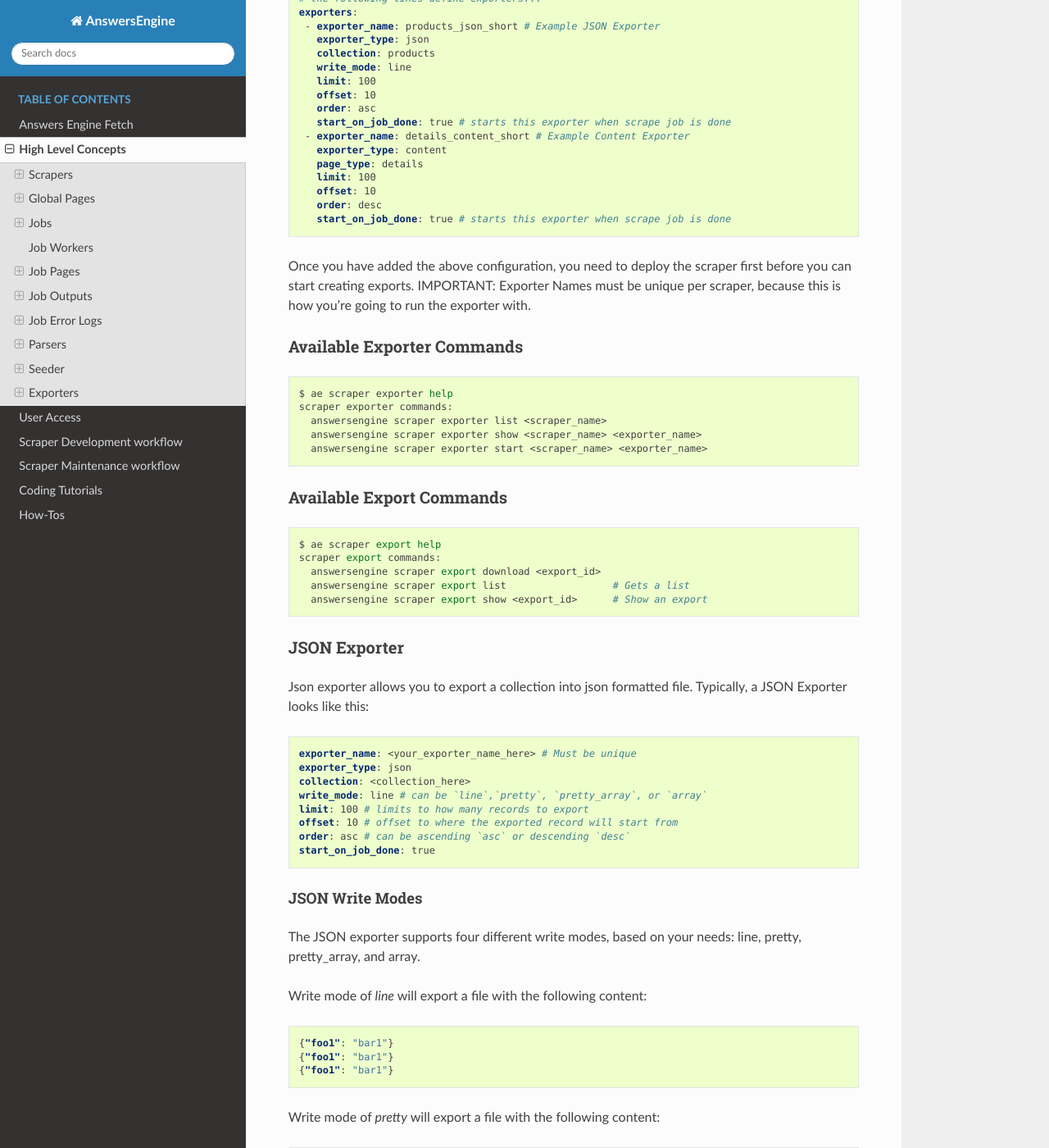
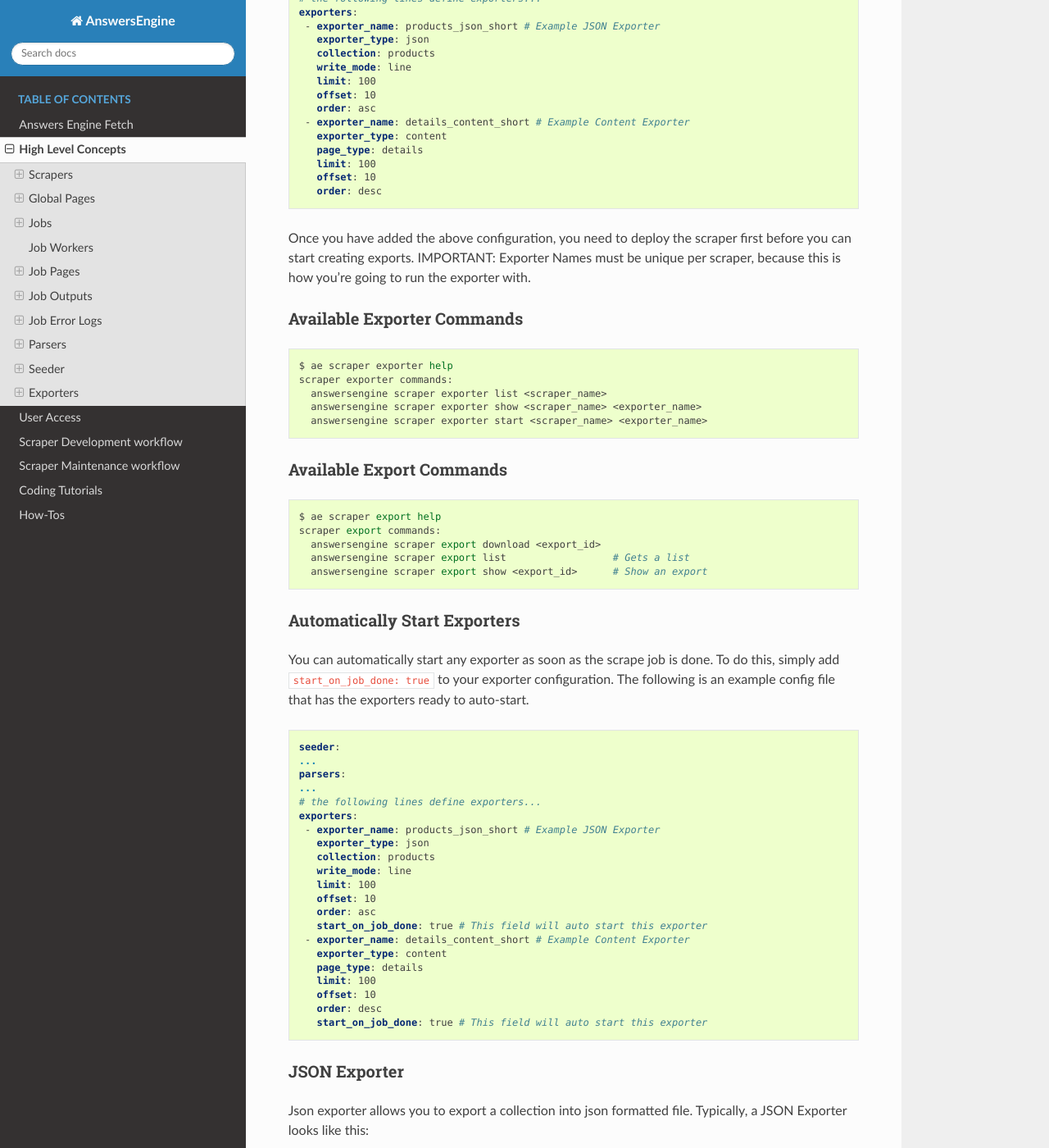
Before and after one commit to answersengine/documentations, a Sphinx documentation site: the page built from source/high_level.rst, in a window 1280 px wide and 1400 px high, scrolled down 6275 px. Shown: the whole window at 82% size. Built offline with Sphinx 7.4.7 and the Read the Docs theme 2.0.0, drawn with Linux system fonts in a browser that asks for light colours.

Commit message:
Updated with a better auto exporter section

```diff
--- a/source/high_level.rst
+++ b/source/high_level.rst
@@ -281,14 +281,12 @@ To add an exporter, you simply just add some lines of code under your `exporters
       limit: 100
       offset: 10
       order: asc
-      start_on_job_done: true # starts this exporter when scrape job is done
     - exporter_name: details_content_short # Example Content Exporter
       exporter_type: content
       page_type: details
       limit: 100
       offset: 10
       order: desc
-      start_on_job_done: true # starts this exporter when scrape job is done
 
 Once you have added the above configuration, you need to deploy the scraper first before you can start creating exports.
 IMPORTANT: Exporter Names must be unique per scraper, because this is how you’re going to run the exporter with.
@@ -314,6 +312,34 @@ Available Export Commands
      answersengine scraper export download <export_id>
      answersengine scraper export list                  # Gets a list
      answersengine scraper export show <export_id>      # Show an export
+
+Automatically Start Exporters
+-----------------------------
+You can automatically start any exporter as soon as the scrape job is done. To do this, simply add ``start_on_job_done: true`` to your exporter configuration. The following is an example config file that has the exporters ready to auto-start.
+
+.. code-block:: yaml
+
+   seeder:
+   ...
+   parsers:
+   ...
+   # the following lines define exporters...
+   exporters:
+    - exporter_name: products_json_short # Example JSON Exporter
+      exporter_type: json
+      collection: products
+      write_mode: line
+      limit: 100
+      offset: 10
+      order: asc
+      start_on_job_done: true # This field will auto start this exporter
+    - exporter_name: details_content_short # Example Content Exporter
+      exporter_type: content
+      page_type: details
+      limit: 100
+      offset: 10
+      order: desc
+      start_on_job_done: true # This field will auto start this exporter
 
 JSON Exporter
 -------------
```
